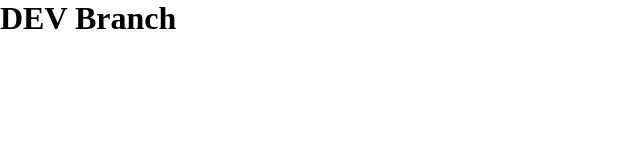
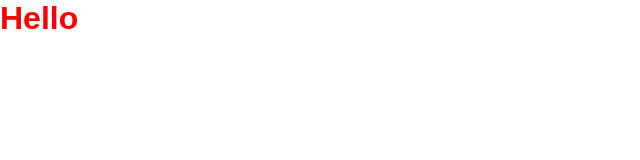
Before and after one commit to BlackJr-Git/tuto_git, a plain HTML site: page index.html in a window 1280 px wide. Shown: the whole page, without its empty margins (0-640 px from the left). Drawn offline with Linux system fonts and the light colour scheme.

Commit message:
feat : styliser le titre h1 en red

```diff
--- a/index.html
+++ b/index.html
@@ -7,6 +7,6 @@
     <title>Document</title>
   </head>
   <body>
-    <div><h1>DEV Branch</h1></div>
+    <div><h1>Hello</h1></div>
   </body>
 </html>
--- a/style.css
+++ b/style.css
@@ -3,3 +3,9 @@
     padding: 0;
     box-sizing: border-box;
 }
+
+h1{
+    color: red;
+    font-weight: bolder;
+    font-family: Arial, Helvetica, sans-serif;
+}
```
